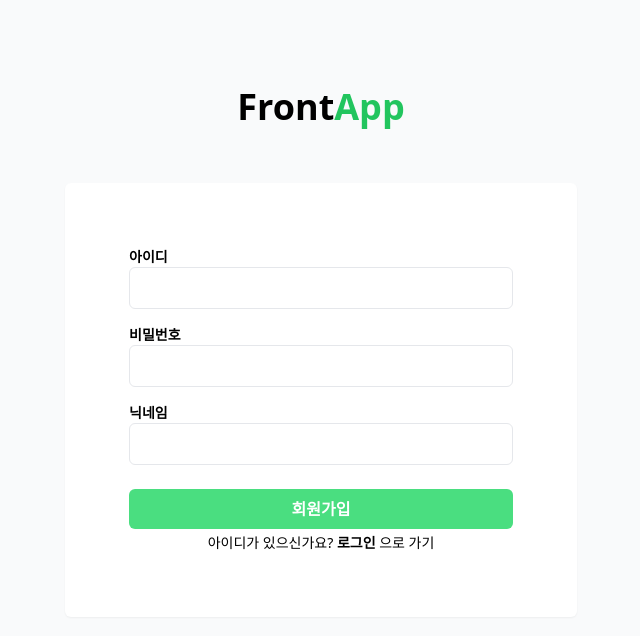
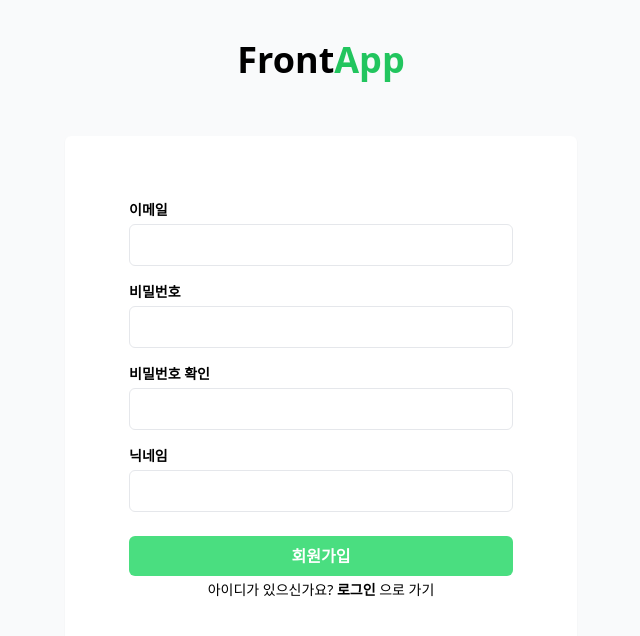
Before and after one commit to JayoonKoo/DoDoItWebFront, a React (Create React App) app: page /auth/signup in a window 1280 px wide. Shown: the top 636 px of the page, without its empty margins (319-959 px from the left). Built offline with nearby package versions, Linux system fonts and the light colour scheme.

Commit message:
feat: input 에 errorMessage 추가

```diff
--- a/src/components/atom/Input.tsx
+++ b/src/components/atom/Input.tsx
@@ -1,14 +1,19 @@
-import React from 'react';
+import React, { forwardRef } from 'react';
 
-export type InputProps = {} & React.InputHTMLAttributes<HTMLInputElement>;
+export type InputProps = {
+  isError?: boolean;
+} & React.InputHTMLAttributes<HTMLInputElement>;
 
-const Input = ({ ...rest }: InputProps) => {
+const Input = forwardRef<HTMLInputElement, InputProps>(({ isError, ...rest }: InputProps, inputRef) => {
   return (
     <input
       {...rest}
-      className="w-96 border rounded-md focus:ring-1 focus:ring-green-200 focus:outline-none px-4 py-2"
+      ref={inputRef}
+      className={`w-96 border rounded-md focus:ring-1 focus:ring-green-200 focus:outline-none px-4 py-2 ${
+        isError && 'focus:ring-red-200 border-red-400'
+      }`}
     />
   );
-};
+});
 
 export default Input;
--- a/src/components/atom/Label.tsx
+++ b/src/components/atom/Label.tsx
@@ -4,7 +4,7 @@ export type LabelProps = {} & React.LabelHTMLAttributes<HTMLLabelElement>;
 
 const Label = ({ children, ...rest }: LabelProps) => {
   return (
-    <label {...rest} className="font-semibold text-sm">
+    <label {...rest} className="font-semibold text-sm mb-1">
       {children}
     </label>
   );
--- a/src/components/organisms/InputField.tsx
+++ b/src/components/organisms/InputField.tsx
@@ -1,20 +1,26 @@
-import React from 'react';
+import React, { Ref, forwardRef } from 'react';
 import Label from '../atom/Label';
 import Input from '../atom/Input';
 
 export type InputFieldProps = {
   id: string;
   type?: React.HTMLInputTypeAttribute;
-  label: string;
+  label?: string;
+  errorMessage?: string;
 } & React.InputHTMLAttributes<HTMLInputElement>;
 
-const InputField = ({ id, label, type, ...rest }: InputFieldProps) => {
-  return (
-    <div className="flex flex-col">
-      <Label htmlFor={id}>{label}</Label>
-      <Input id={id} type={type} {...rest} />
-    </div>
-  );
-};
+const InputField = forwardRef<HTMLInputElement, InputFieldProps>(
+  ({ id, label, type, errorMessage, ...rest }: InputFieldProps, inputRef) => {
+    const isError = errorMessage != null;
+
+    return (
+      <div className="flex flex-col">
+        {label && <Label htmlFor={id}>{label}</Label>}
+        <Input id={id} type={type} {...rest} ref={inputRef} isError={isError} />
+        {errorMessage && <span className="text-red-400 text-sm mt-1">{errorMessage}</span>}
+      </div>
+    );
+  }
+);
 
 export default InputField;
--- a/src/components/organisms/SignupForm.tsx
+++ b/src/components/organisms/SignupForm.tsx
@@ -1,20 +1,70 @@
-import React from 'react';
+import React, { forwardRef } from 'react';
 import InputField from './InputField';
 import Button from '../atom/Button';
 import LinkButton from '../atom/LinkButton';
 import Bold from '../atom/Bold';
 import { useForm } from 'react-hook-form';
 
+type SignupFormFieldType = {
+  email: string;
+  password: string;
+  confirmPassword: string;
+  nickname?: string;
+  formError?: string;
+};
+
 const SignupForm = () => {
-  const { register } = useForm();
+  const { register, handleSubmit, formState, setError } = useForm<SignupFormFieldType>();
+
+  const { errors } = formState;
+
+  const onValid = (data: SignupFormFieldType) => {
+    if (data.password !== data.confirmPassword) {
+      setError('password', { message: '비밀번호와 비밀번호 확인이 다릅니다.' }, { shouldFocus: true });
+    }
+    setError('formError', { message: 'Server Error' });
+  };
+  console.log(errors);
 
   return (
-    <form className="grid grid-cols-1 gap-4">
-      <InputField id="id" type="text" label="아이디" {...register('id')} />
-
-      <InputField id="password" type="password" label="비밀번호" />
-
-      <InputField id="nickname" type="text" label="닉네임" />
+    <form onSubmit={handleSubmit(onValid)} className="grid grid-cols-1 gap-4">
+      <InputField
+        id="email"
+        type="email"
+        label="이메일"
+        {...register('email', {
+          required: '이메일을 입력해주세요.',
+          pattern: { value: /^[a-zA-Z0-9._%+-]+@[a-zA-Z0-9.-]+\.[a-zA-Z]{2,}$/, message: '이메일 형식이 아닙니다.' },
+        })}
+        errorMessage={errors?.email?.message}
+      />
+      <InputField
+        id="password"
+        type="password"
+        label="비밀번호"
+        {...register('password', {
+          required: '비밀번호를 입력해주세요.',
+          minLength: { value: 8, message: '비밀번호가 너무 짧습니다.(8자리 이상)' },
+        })}
+        errorMessage={errors?.password?.message}
+      />
+      <InputField
+        id="confirmPassword"
+        type="password"
+        label="비밀번호 확인"
+        {...register('confirmPassword', {
+          required: '비밀번호 확인을 입력해주세요.',
+          minLength: { value: 8, message: '비밀번호 확인이 너무 짧습니다.(8자리 이상)' },
+        })}
+        errorMessage={errors?.confirmPassword?.message}
+      />
+      <InputField
+        id="nickname"
+        type="text"
+        label="닉네임"
+        {...register('nickname')}
+        errorMessage={errors?.nickname?.message}
+      />
 
       <div className="mt-2">
         <Button text="회원가입" />
@@ -26,4 +76,4 @@ const SignupForm = () => {
   );
 };
 
-export default SignupForm;
+export default forwardRef(SignupForm);
```
